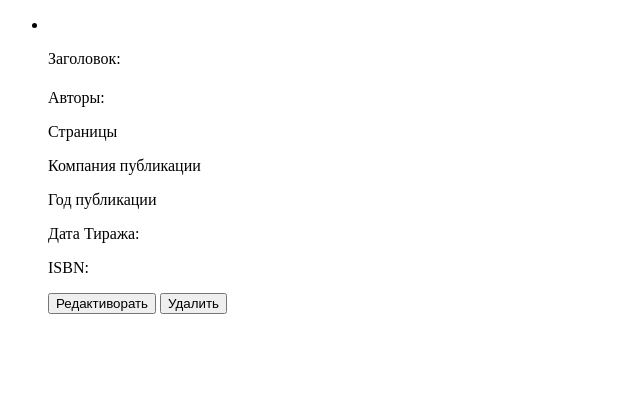
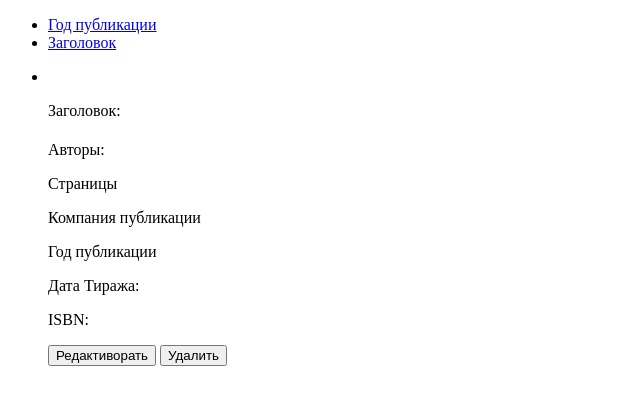
Before and after one commit to Remzes/book-collection-app, a plain HTML site: page index.html in a window 1280 px wide. Shown: the whole page, without its empty margins (0-640 px from the left). Drawn offline with Linux system fonts and the light colour scheme.

Commit message:
Add navigation bar

```diff
--- a/index.html
+++ b/index.html
@@ -5,6 +5,12 @@
     <title>Document</title>
 </head>
 <body>
+<nav class="navigation">
+    <ul class="menu">
+        <li><a href="#">Год публикации</a></li>
+        <li><a href="#">Заголовок</a></li>
+    </ul>
+</nav>
 <div class="container">
     <ul class="list-view">
         <li class="list-item"><img src="" alt="">
```
